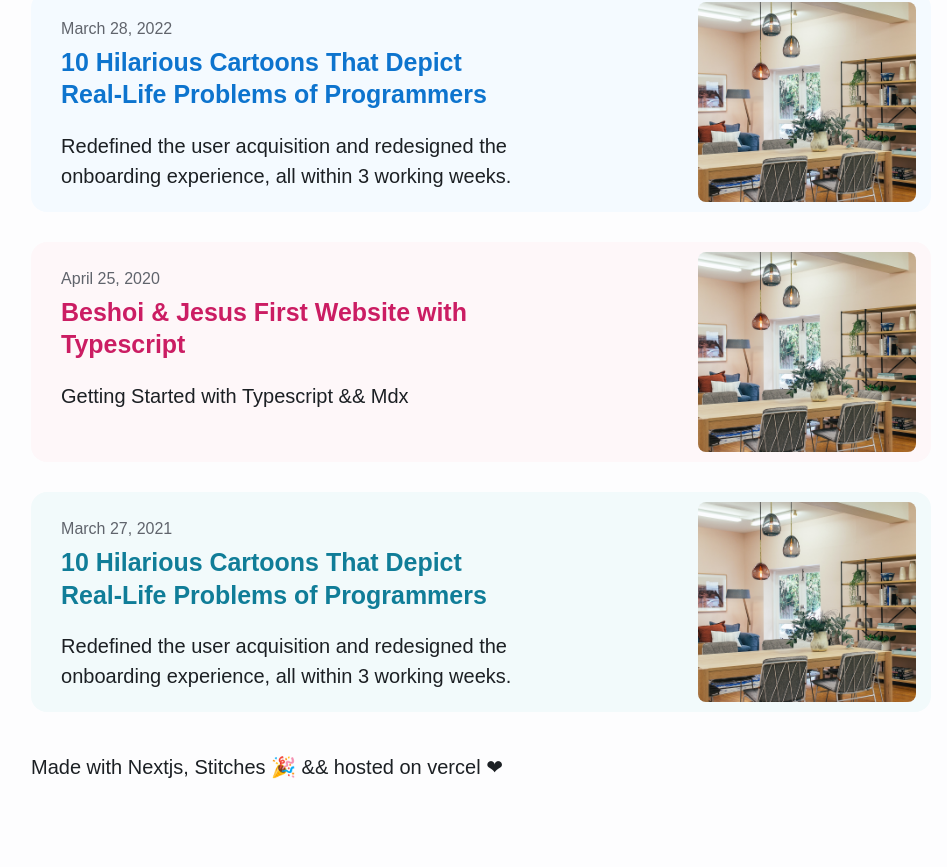
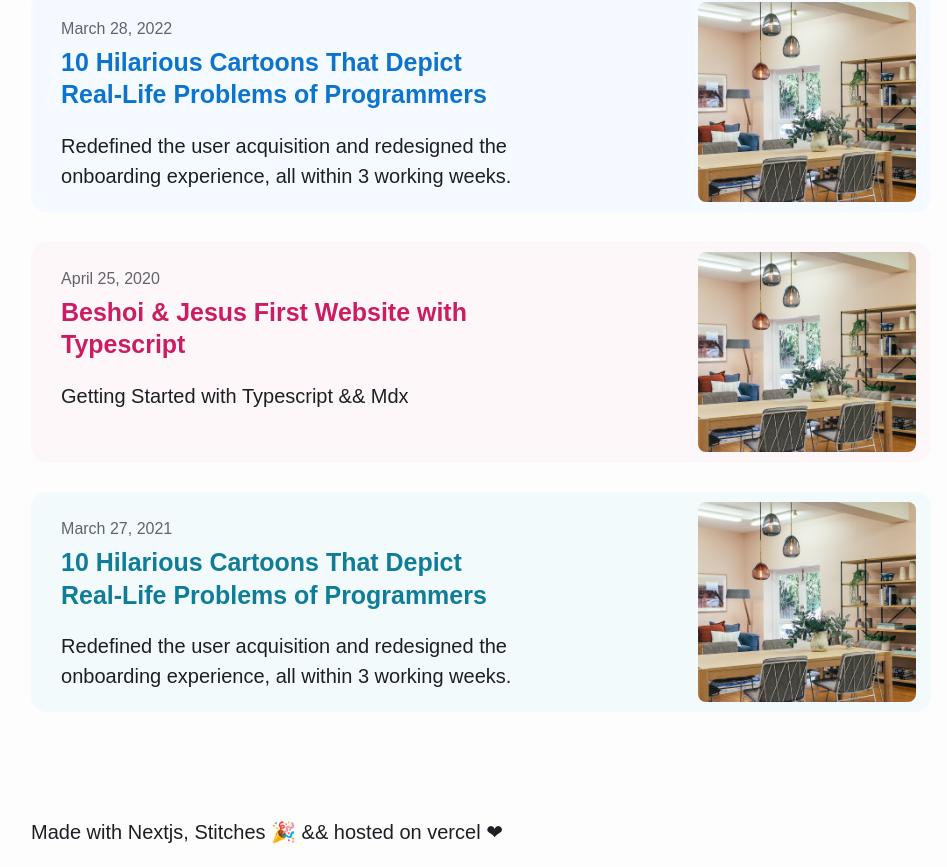
Before and after one commit to BESHOI/beshoi-site, a Next.js app: page / in a window 1280 px wide. Shown: the part 496-1363 px from the top of the page, without its empty margins (159-1106 px from the left). Before the commit the page ends 1308 px from the top, so only its background shows below. Built offline with nearby package versions, Linux system fonts and the light colour scheme.

Commit message:
update footer styles

```diff
--- a/src/components/Footer/Footer.tsx
+++ b/src/components/Footer/Footer.tsx
@@ -1,12 +1,17 @@
 import React from 'react';
+import { styled } from 'stitches.config';
 
 type Props = {};
 
+const FooterSection = styled('footer', {
+  alignSelf: 'center',
+  mt: '$9',
+});
+
 export const Footer = (props: Props) => {
   return (
-    <footer>
-
+    <FooterSection>
       <p>Made with Nextjs, Stitches 🎉 && hosted on vercel ❤</p>
-    </footer>
+    </FooterSection>
   );
 };
```
